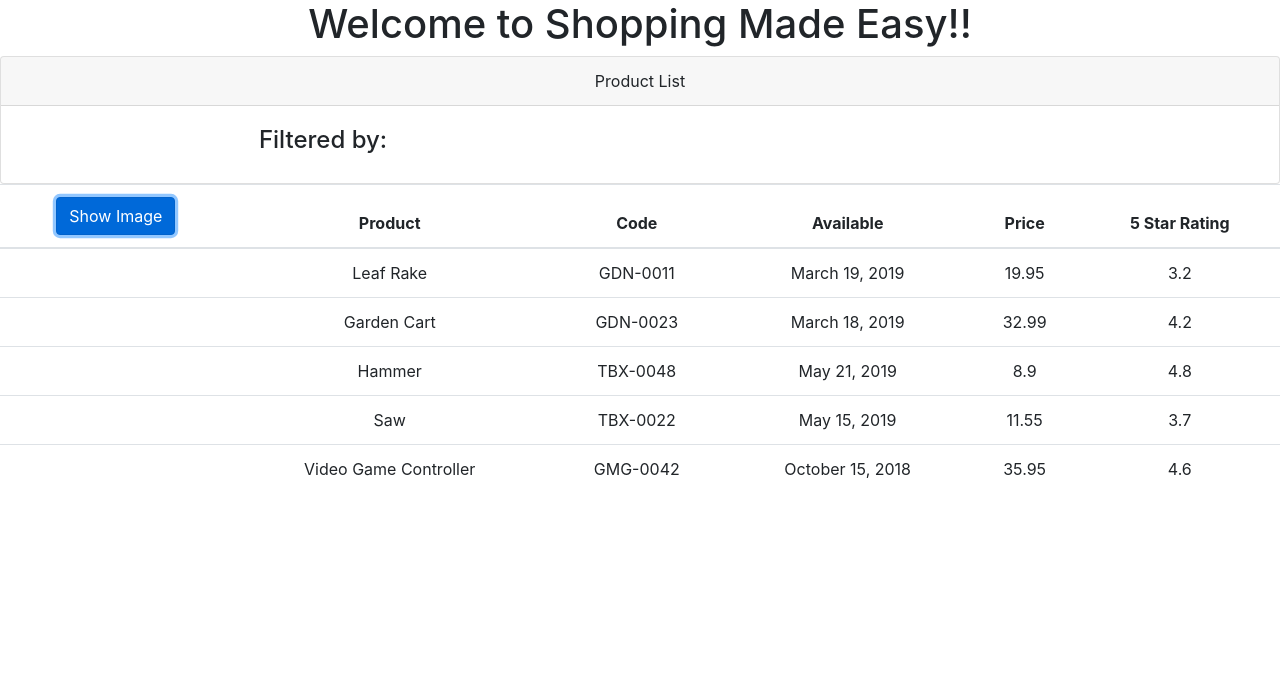
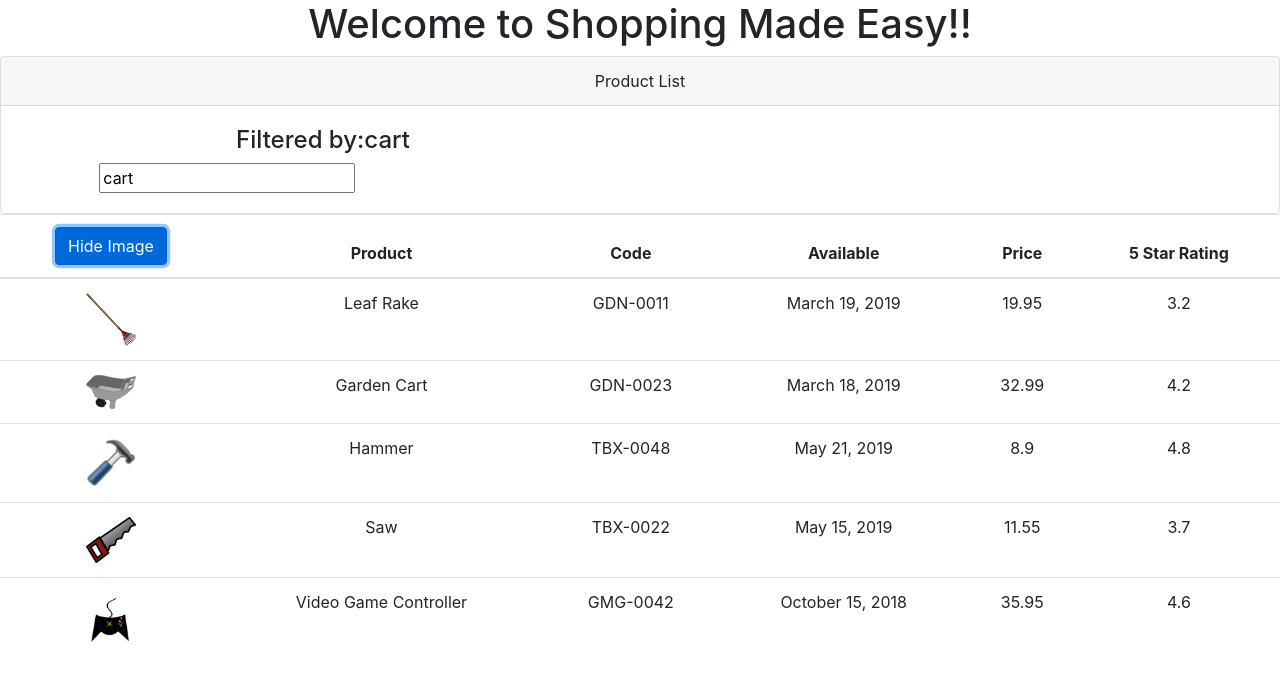
Before and after one commit to GowriKrishnamurthy/ShoppingMadeEasy, an Angular app: page / in a window 1280 px wide. Both pictures are taken after a click on the button "Show Image". Shown: the top 680 px of the page. Built offline with nearby package versions, Linux system fonts and the light colour scheme.

Commit message:
property binding, event binding and 2 way binding

```diff
--- a/src/app/Products/product-list/product-list.component.html
+++ b/src/app/Products/product-list/product-list.component.html
@@ -5,18 +5,25 @@
 
     <div class='card-body'>
         <div class='row'>
-            <h4 class='col-md-6'>Filtered by:</h4>
+            <h4 class='col-md-6'>Filtered by:{{listFilter}}</h4>
         </div>
+        <div class='col-md-4'>
+                <input
+                    type='text'
+                    [(ngModel)]="listFilter"
+                >
+            </div>
     </div>
 </div>
 
 <div class='table-responsive'>
-    <table  class='table' *ngIf='products && products.length'>
+    <table class='table' *ngIf='products && products.length'>
         <thead>
             <tr>
                 <th>
-                    <button class='btn btn-primary'>
-                        Show Image
+                    <button class='btn btn-primary'
+                    (click)='toggleImage()'>
+                    {{showImage ? 'Hide': 'Show'}} Image
                     </button>
                 </th>
                 <th>Product</th>
@@ -28,7 +35,9 @@
         </thead>
         <tbody>
             <tr *ngFor='let product of products'>
-                <td></td>
+                <td>
+                    <img  *ngIf='showImage' [src]='product.imageUrl' [style.width.px]="imageWidth" [style.margin.px]="imageMargin">
+                </td>
                 <td> {{ product.productName }} </td>
                 <td> {{ product.productCode }} </td>
                 <td> {{ product.releaseDate }} </td>
--- a/src/app/Products/product-list/product-list.component.ts
+++ b/src/app/Products/product-list/product-list.component.ts
@@ -8,6 +8,10 @@ import { Component, OnInit } from '@angular/core';
 export class ProductListComponent implements OnInit {
 
   pageTitle: string = 'Product List';
+  imageWidth: number = 50;
+  imageMargin: number = 2;
+  showImage: boolean = false;
+  listFilter: string = 'cart';
   products: any[]=[
     {
       "productId": 1,
@@ -65,5 +69,8 @@ export class ProductListComponent implements OnInit {
   ngOnInit() {
 
   }
+  toggleImage(): void {
+    this.showImage = !this.showImage;
+  }
 
 }
--- a/src/app/app.module.ts
+++ b/src/app/app.module.ts
@@ -1,5 +1,6 @@
 import { BrowserModule } from '@angular/platform-browser';
 import { NgModule } from '@angular/core';
+import { FormsModule } from '@angular/forms';
 
 import { AppRoutingModule } from './app-routing.module';
 import { AppComponent } from './app.component';
@@ -12,7 +13,8 @@ import { ProductListComponent } from './products/product-list/product-list.compo
   ],
   imports: [
     BrowserModule,
-    AppRoutingModule
+    AppRoutingModule,
+    FormsModule
   ],
   providers: [],
   bootstrap: [AppComponent]
```
